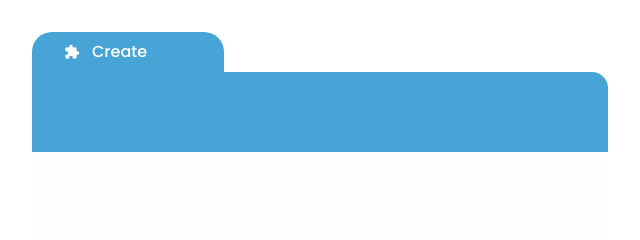
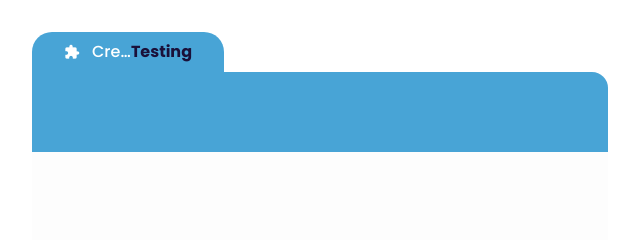
Before and after one commit to CreateBaseNZ/simulation, a website: page public/index.html in a window 1280 px wide. Shown: the top 240 px of the page, 0-640 px from the left. Drawn offline with nearby package versions, Linux system fonts and the light colour scheme; a web font is replaced by a local one.

Commit message:
<b> tags fixed

```diff
--- a/guide.json
+++ b/guide.json
@@ -294,7 +294,7 @@
         },
         {
             "type": "text",
-            "content": "Congratulations on reaching the end of this project! This is a very early prototype of some of the functionality and content you can expect from CreateBase in the future. We only ask for two more things from you:)"
+            "content": "Congratulations on reaching the end of this project! This is a very early prototype of some of the functionality and content you can expect from CreateBase in the future. We only ask for two more things from you :)"
         },
         {
             "type": "text",
--- a/public/index.html
+++ b/public/index.html
@@ -48,7 +48,7 @@
 <body>
   <div class="main-wrapper">
     <div class="tab-wrapper">
-      <div class="tab educ-tab"><i class="material-icons-round">extension</i><span class="span-inherit">Create</span></div>
+      <div class="tab educ-tab"><i class="material-icons-round">extension</i><span class="span-inherit">Create</span><b>Testing</b></div>
     </div>
     <div class="content-container">
       <div class="content-wrapper">
--- a/public/index.scss
+++ b/public/index.scss
@@ -40,6 +40,11 @@
   font-family: $poppins;
   color: $darker;
   font-size: 1rem;
+}
+
+b {
+  font-size: inherit;
+  font-weight: 600;
 }
 
 .span-inherit {
```
Also changed, not shown: public/index.min.css.
